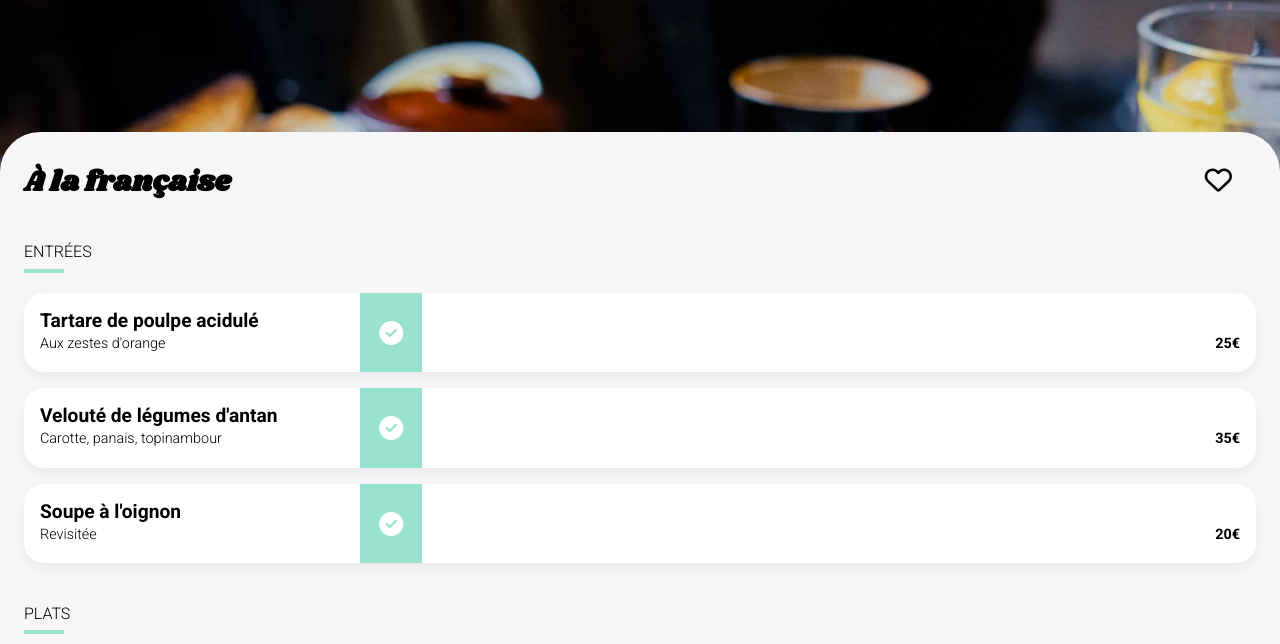
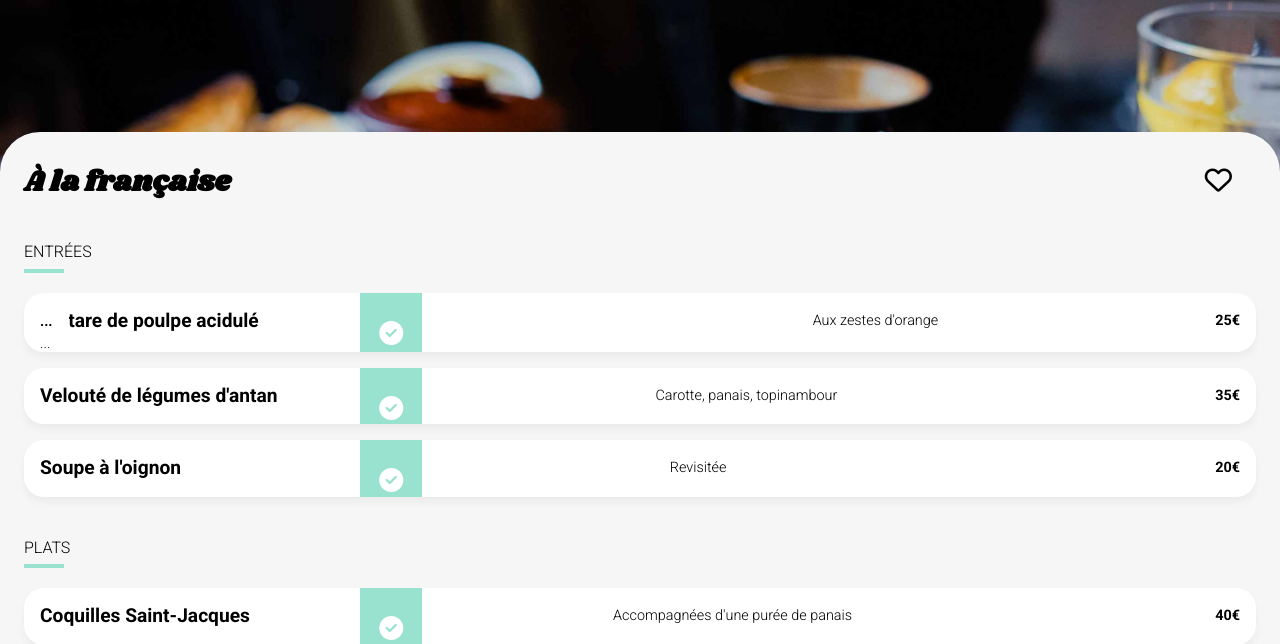
Before and after one commit to fbergaut/FlorenceBergaut_3_07122020, a website: page a-la-française.html in a window 1280 px wide. Shown: the part 156-800 px from the top of the page. Drawn offline with Linux system fonts and the light colour scheme.

Commit message:
add 2 <p>...</p> with a position: absolute

```diff
--- a/a-la-française.html
+++ b/a-la-française.html
@@ -63,10 +63,12 @@
         <h2 class="dishesBloc__title">Entrées</h2>
 
         <div class="dishesGroup dishesGroup__animation">
-          <a href="#" class="dishesGroup__link">
+          <a href="#">
             <div class="dishesGroup__item">
               <h3>Tartare de poulpe acidulé</h3>
+              <p class="dishesGroup__dots">...</p><br>
               <p>Aux zestes d'orange</p>
+              <p class="dishesGroup__dots--regular">...</p>
               <p class="price">25€</p>
             </div>
             <div class="dishesGroup__check">
--- a/sass/main.scss
+++ b/sass/main.scss
@@ -214,7 +214,8 @@
     justify-content: space-between;
     h3 {
       font-size: 1.2rem;
-      flex: 1 100%;
+      position: relative;
+      //flex: 1 100%;
     }
     p {
       font-size: 0.9rem;
@@ -223,6 +224,21 @@
       font-weight: 700;
       transform: translateX(0);
       transition: transform 1000ms 100ms;
+    }
+  }
+  &__dots {
+    font-size: 1.2rem;
+    font-weight: 700;
+    background: white;
+    position: absolute;
+    top: 1.05rem;
+    padding-right: 1rem;
+    &--regular {
+      position: absolute;
+      background: white;
+      font-size: 0.9rem;
+      top: 2.45rem;
+      padding-right: 1rem;
     }
   }
   &__check {
```
Also changed, not shown: .public/css/style.css, 1 other file.
